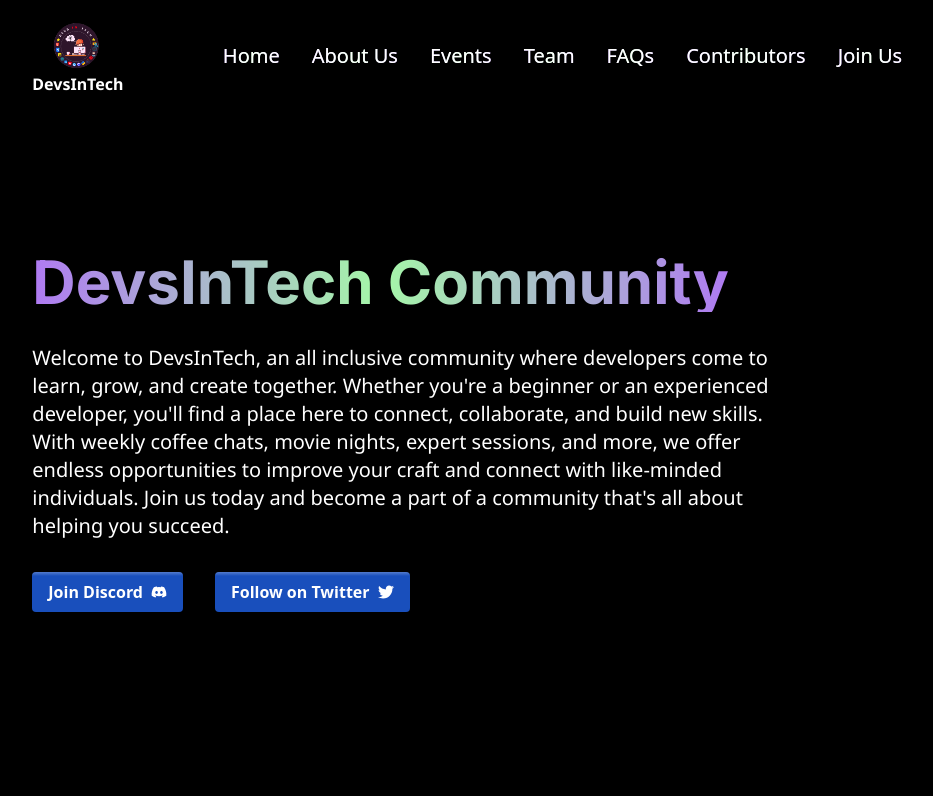
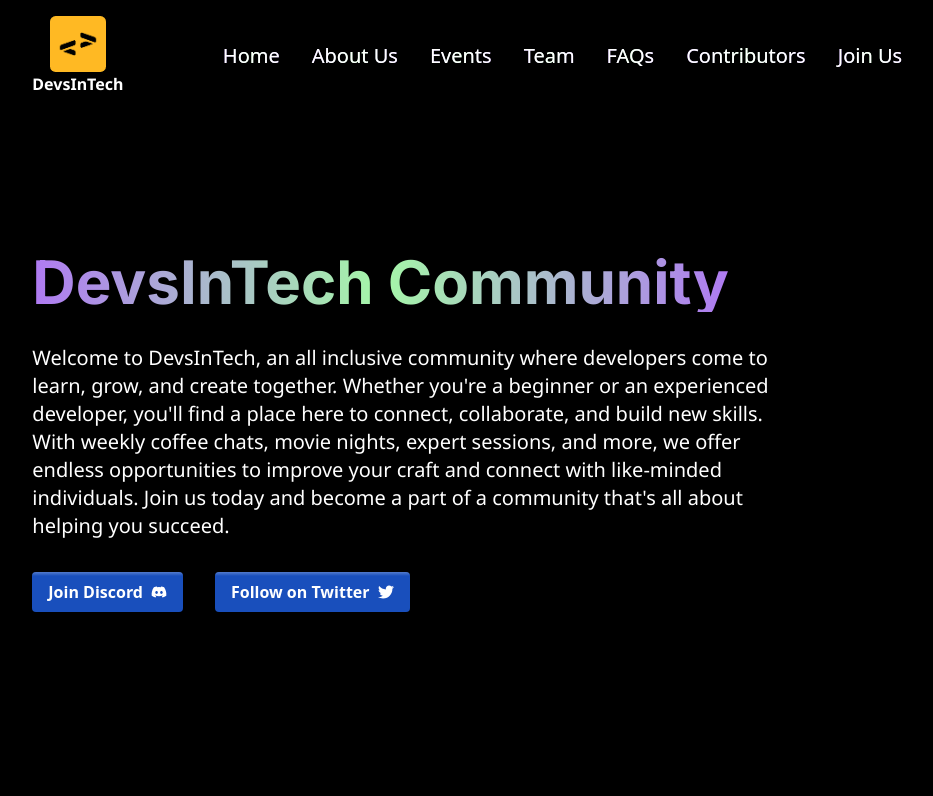
Before and after one commit to devs-in-tech/DevsInTech, a Next.js app: page / in a window 1280 px wide. Shown: the top 796 px of the page, without its empty margins (49-982 px from the left). Built offline with nearby package versions, Linux system fonts and the light colour scheme.

Commit message:
feat: updated logo

```diff
--- a/src/components/Navbar.jsx
+++ b/src/components/Navbar.jsx
@@ -1,7 +1,7 @@
 import Image from "next/image";
 import Link from "next/link";
 import { useState } from "react";
-import Logo from "../../public/logo2.png";
+import Logo from "../../public/new_logo.png";
 import HeaderSocialMedia from "./HeaderSocialMedia";
 
 const Navbar = () => {
@@ -19,15 +19,20 @@ const Navbar = () => {
       <div className="md:flex md:items-center md:justify-between py-4 px-7">
         <div className="font-bold text-base cursor-pointer flex flex-col md:items-center font-secondary text-white">
           <span>
-            <Image className="h-14 w-14" src={Logo} alt="" />
+            <Image
+              className="h-14 w-14"
+              src={Logo}
+              alt=""
+              style={{ borderRadius: '10%' }}
+            />
+
           </span>
           DevsInTech
         </div>
 
         <ul
-          className={`md:flex md:items-center md:pb-0 px-20 md:px-0 pb-12 md:justify-center absolute md:static md:z-auto left-0 w-full transition-all duration-500 ease-in ${
-            open ? "top-24 bg-black" : "top-[-550px]"
-          }`}
+          className={`md:flex md:items-center md:pb-0 px-20 md:px-0 pb-12 md:justify-center absolute md:static md:z-auto left-0 w-full transition-all duration-500 ease-in ${open ? "top-24 bg-black" : "top-[-550px]"
+            }`}
         >
           {Links.map((link) => (
             <li
```
Also changed, not shown: public/new_logo.png (added).
